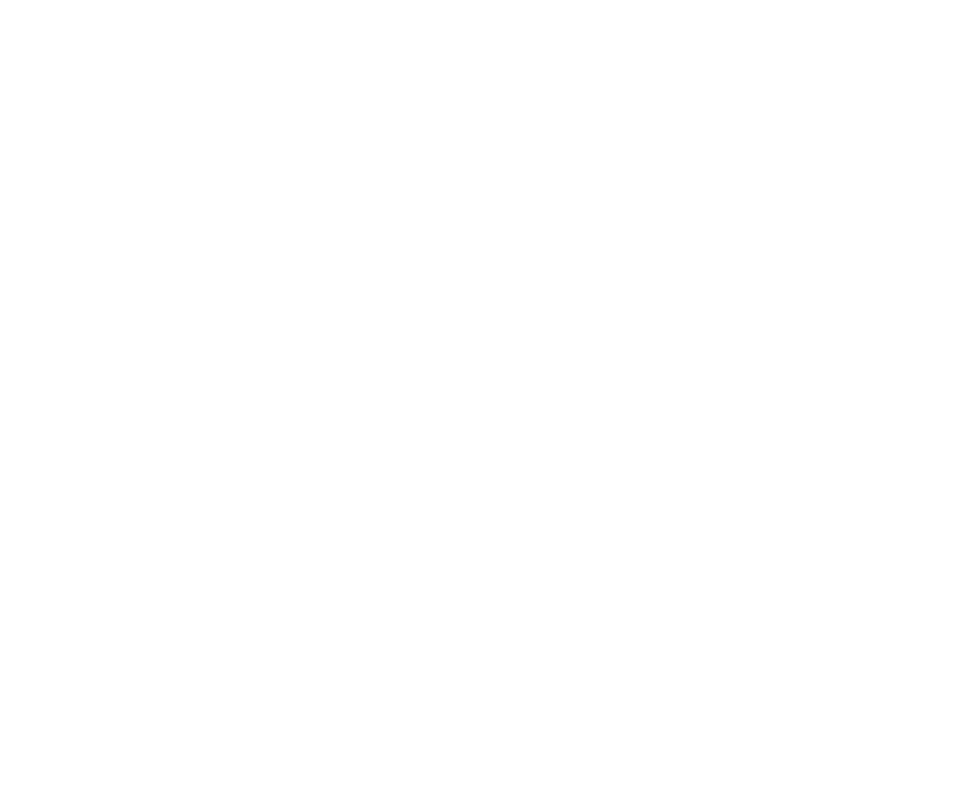
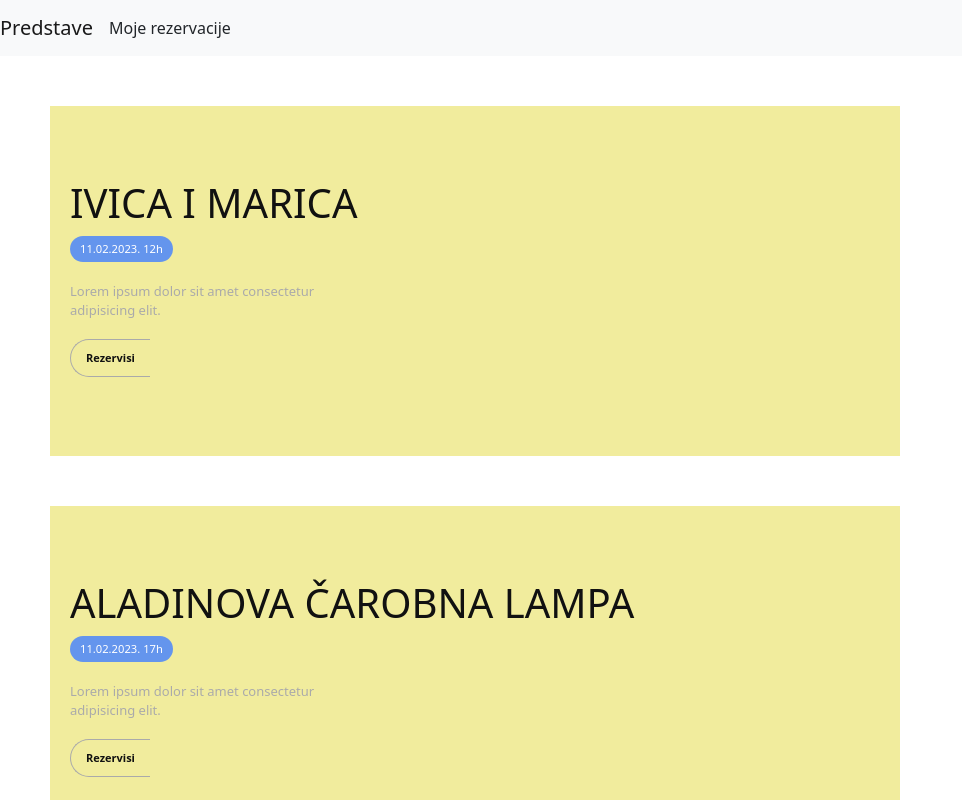
Before and after one commit to DraganaVukasinovic/iteh-domaci-3, a React (Create React App) app: page / in a window 1280 px wide. Before the commit this address had no page. Shown: the top 800 px of the page, without its empty margins (0-962 px from the left). Built offline with nearby package versions, Linux system fonts and the light colour scheme.

Commit message:
omogucen prikaz svih predstava preko stranice predstave

```diff
--- a/src/App.css
+++ b/src/App.css
@@ -71,33 +71,19 @@
     box-sizing: border-box;
   }
 
-  .wrapper {
-    display: flex;
-    justify-content: center;
-    align-items: center;
-    font-family: Montserrat;
-    background: #262626;
-    width: 100%;
-    height: 100vh;
-  }
+
 
   .outer {
     position: relative;
-    background: #fff;
+    background: #f1ec9d;
     height: 350px;
-    width: 550px;
+    width: 850px;
     overflow: hidden;
     display: flex;
     align-items: center;
+    margin: 50px;
   }
 
-  img {
-    position: absolute;
-    top: 0px;
-    right: -20px;
-    z-index: 0;
-    animation-delay: 0.5s;
-  }
 
   .content {
     animation-delay: 0.3s;
--- a/src/App.js
+++ b/src/App.js
@@ -6,6 +6,7 @@
 import { useState } from 'react';
 import Kartica from './Kartica';
 import './App.css';
+import Pocetna from './Pocetna';
 
 function App() {
 
@@ -50,16 +51,18 @@
 
         },
   ]);
-
+  function rezervisi(id){
+    console.log(id)
+  }
 
   return (
     <div className="App">
     <BrowserRouter>
           <Navbar   ></Navbar>
-          <Kartica></Kartica>
-          <Kartica></Kartica>
+
 
           <Routes>
+            <Route path="/" element={<Pocetna predstave={predstave} rezervisi={rezervisi}></Pocetna>}></Route>
 
 
 
--- a/src/Kartica.jsx
+++ b/src/Kartica.jsx
@@ -1,25 +1,27 @@
-import { BsFillCartFill } from 'react-icons/bs';
 
 
 
- function Kartica({p}) {
+
+ function Kartica({p,rezervisi}) {
+
     return (
-        <div class="wrapper">
-        <div class="outer">
-            <div class="content animated fadeInLeft">
+
+        <div className="outer">
+            <div className="content animated fadeInLeft">
+
+                <h1>{p.naziv}<br/>  </h1>
                 <span class="bg animated fadeInDown">{p.datum}  {p.vreme}</span>
-                <h1>{p.naziv}<br/>  </h1>
-                <p>Lorem ipsum dolor sit amet consectetur adipisicing elit. Quasi officiis vitae explicabo dolorum quod est illum beatae, praesentium at temporibus nemo tempore quam deserunt dolorem fuga, repellat eveniet repudiandae enim?</p>
+                <p>Lorem ipsum dolor sit amet consectetur adipisicing elit.    </p>
 
-                <div class="button">
-                    <a class="cart-btn" href="#"><BsFillCartFill class="cart-icon ion-bag"></BsFillCartFill>ADD TO CART</a>
+                <div className="button">
+                    <a className="cart-btn"   onClick={()=>rezervisi(p.id)}>Rezervisi</a>
                 </div>
 
             </div>
 
         </div>
 
-    </div>
+
 
 
     );
--- /dev/null
+++ b/src/Pocetna.jsx
@@ -0,0 +1,17 @@
+import Kartica from "./Kartica";
+
+
+
+
+ function Pocetna({predstave,rezervisi}) {
+    return (
+
+         <div className="pocetna">
+                {predstave.map((p)=><Kartica key={p.id} p={p} rezervisi={rezervisi}></Kartica>)}
+
+         </div>
+
+    );
+  }
+
+  export default Pocetna;
```
